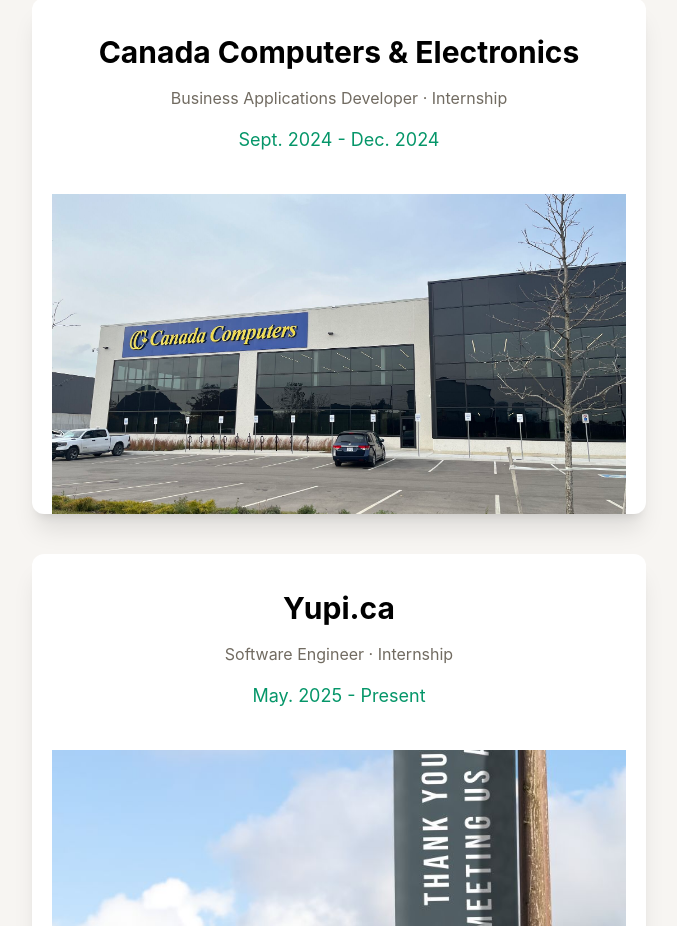
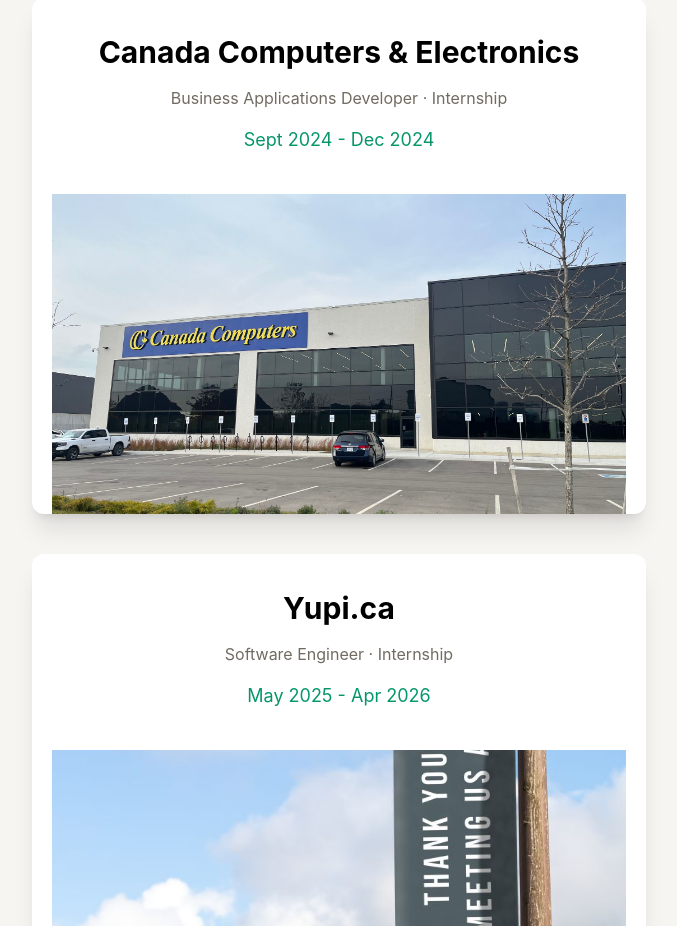
Before and after one commit to spencerhum04/portfolio, a React (Vite) app: page / in a window 1280 px wide. Shown: the part 2000-2926 px from the top of the page, without its empty margins (301-978 px from the left). Built offline with nearby package versions, Linux system fonts and the light colour scheme.

Commit message:
docs: update internship dates

```diff
--- a/src/routes/landing/sections/experience.tsx
+++ b/src/routes/landing/sections/experience.tsx
@@ -9,8 +9,8 @@
             <div className="header font-bold text-center mb-4">My Professional Experience.</div>
             <div className="subheader text-darkgray text-center">As a student, I'm eager to expand my knowledge and gain diverse experience.</div>
             <div className="w-full flex flex-wrap place-content-center gap-10 mt-12">
-                <Workplace name={"Canada Computers & Electronics"} role={"Business Applications Developer · Internship"} date={"Sept. 2024 - Dec. 2024"} image={canadaComputers} />
-                <Workplace name={"Yupi.ca"} role={"Software Engineer · Internship"} date={"May. 2025 - Present"} image={yupi} />
+                <Workplace name={"Canada Computers & Electronics"} role={"Business Applications Developer · Internship"} date={"Sept 2024 - Dec 2024"} image={canadaComputers} />
+                <Workplace name={"Yupi.ca"} role={"Software Engineer · Internship"} date={"May 2025 - Apr 2026"} image={yupi} />
             </div>
         </div>
     )
```
